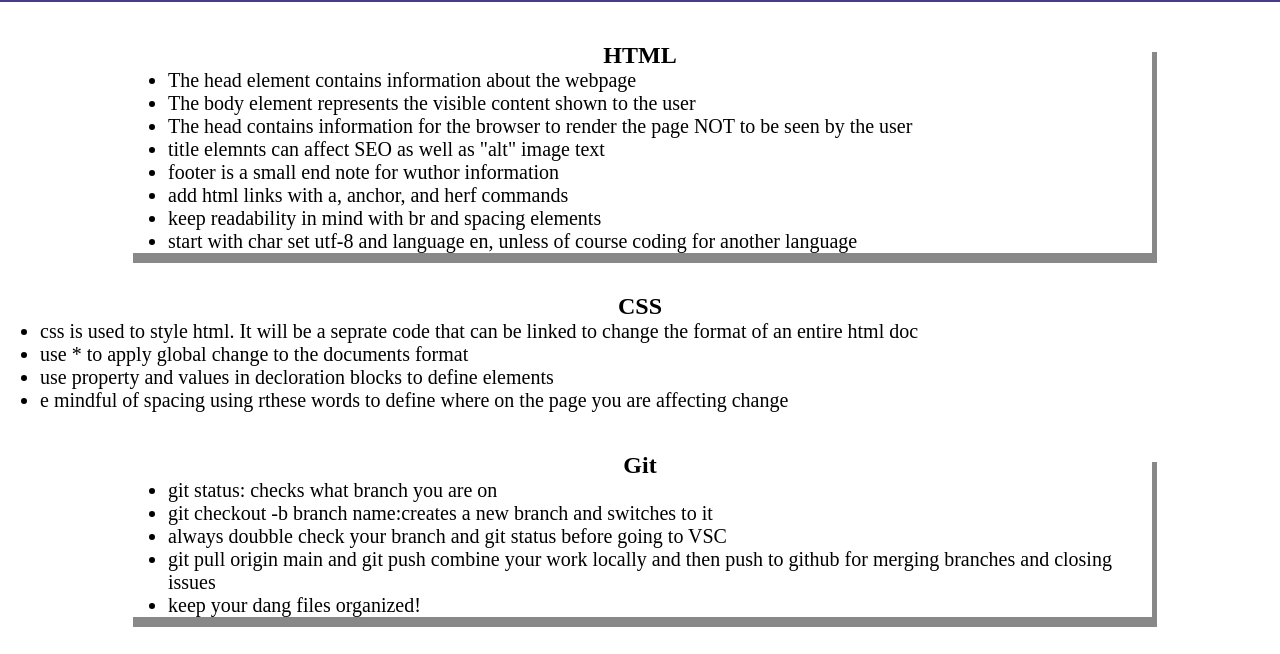
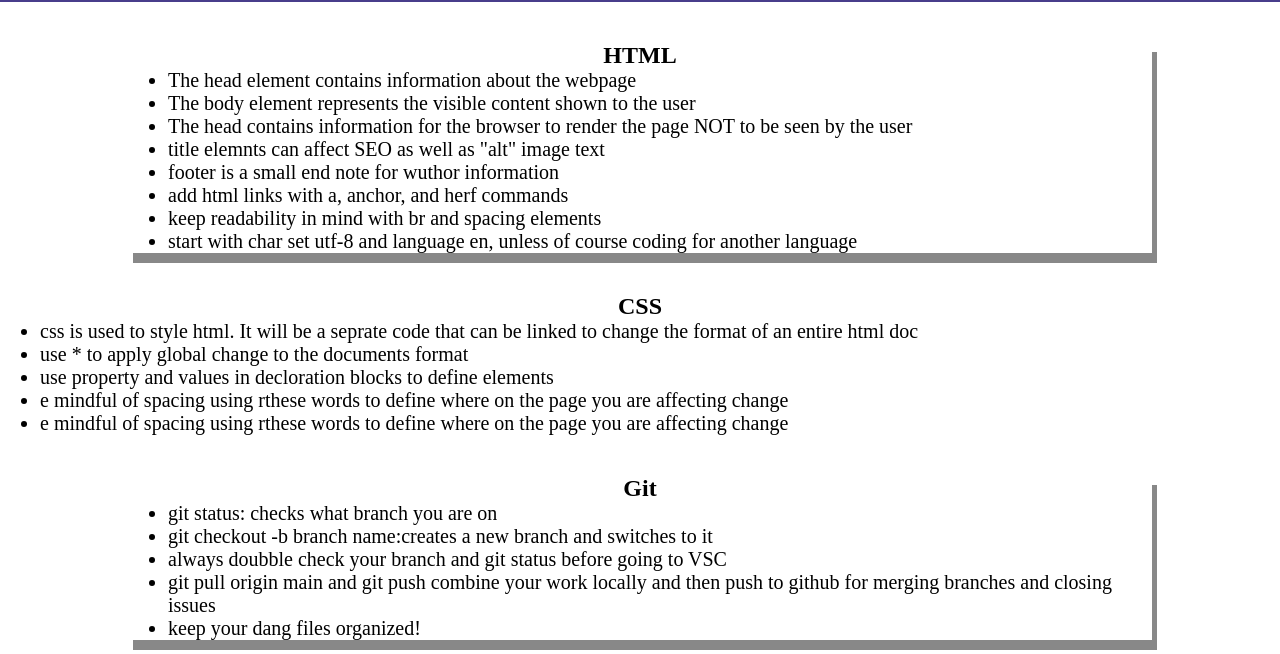
Before and after one commit to GendySparrowhawk/Prework-Study-Guide, a plain HTML site: page index.html in a window 1280 px wide. Shown: the part 118-772 px from the top of the page. Drawn offline with Linux system fonts and the light colour scheme.

Commit message:
added readme file

```diff
--- a/assets/style.css
+++ b/assets/style.css
@@ -2,6 +2,7 @@
     margin: 0;
     padding: 0;
 }
+
 header,
 footer {
     width: 100%;
@@ -9,10 +10,12 @@ footer {
     background-color: darkslateblue;
     color: white;
 }
+
 h1,
 h2 {
     text-align: center;
 }
+
 img {
     display: block;
     height: 50px;
@@ -20,14 +23,17 @@ img {
     margin-left: auto;
     margin-right: auto;
 }
+
 ul {
     padding-left: 40px;
     font-size: 20px;
 }
+
 p {
     text-align: center;
     font-size: 30px;
 }
+
 .card {
     width: 80%;
     margin: 40px auto;
--- a/index.html
+++ b/index.html
@@ -34,7 +34,8 @@
       <li>use * to apply global change to the documents format</li>
       <li>use property and values in decloration blocks to define elements</li>
       <li>e mindful of spacing using rthese words to define where on the page you are affecting change</li>
-          </ul>
+      <li>e mindful of spacing using rthese words to define where on the page you are affecting change</li>
+        </ul>
   </section>
   <section class="card" id="git-section">
     <h2>Git</h2>
```
Also changed, not shown: assets/300-css-rule.png (added), assets/310-box-model.png (added), assets/Screenshot (107).png (added), 1 other file.
